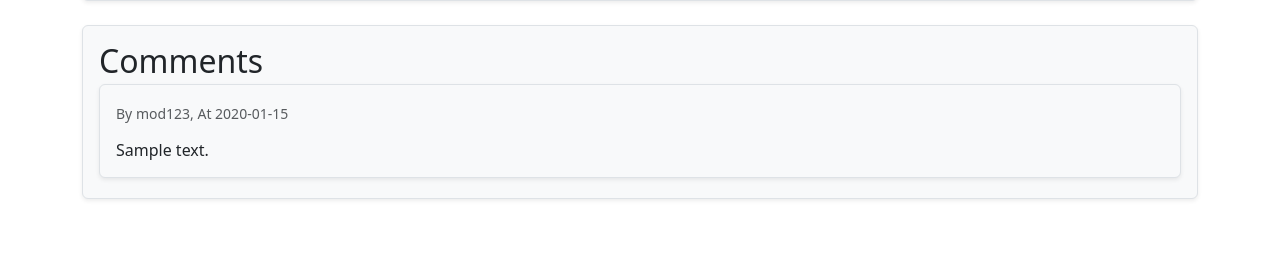
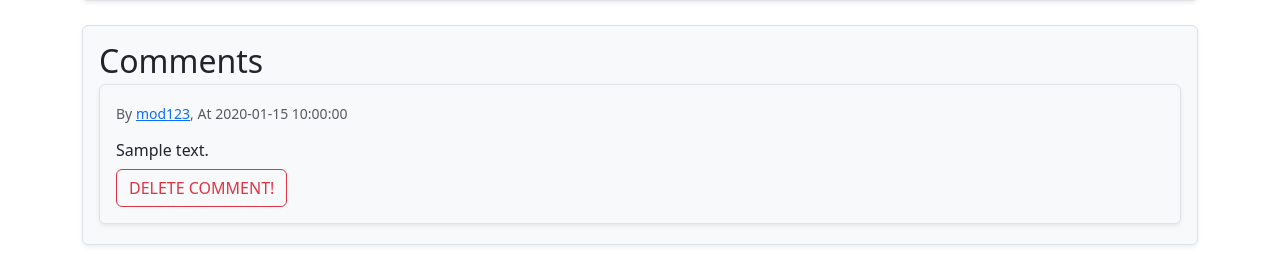
Before and after one commit to HazimDidSomething/MMU-BUZZ, a Flask app: page /post/1 in a window 1280 px wide. Shown: the part 542-800 px from the top of the page. Run offline with Flask 3, Linux system fonts and the light colour scheme; a user stored in the database is signed in; tables that the repository leaves empty hold one stand-in row (values such as "Sample post"); some libraries are stand-ins or nearby versions.

Commit message:
added mod ablity to delete commnets | added profile Url for each user which can be found when clicking user names on post creater or commented user  and at post viewd at home too|

```diff
--- a/website/PostHandle.py
+++ b/website/PostHandle.py
@@ -130,3 +130,16 @@ def comment(post_id):
         db.session.add(new_comment)
         db.session.commit()
         return redirect(url_for("post.ViewPost", post_id=post_id))
+
+@PostHandle.route("/post/delete/comment/<int:comment_id>")
+@login_required
+def delete_comment(comment_id):
+    if current_user.Role == "moderator":
+        comment = PostComment.query.get_or_404(comment_id)
+        db.session.delete(comment)
+        db.session.commit()
+        return redirect(url_for("post.ViewPost", post_id=comment.post_id))
+    else:
+        logout_user()
+        flash("what are u doing ? XD ", category='error')
+        return redirect(url_for('auth.login'))
--- a/website/templates/home.html
+++ b/website/templates/home.html
@@ -22,7 +22,7 @@
     <div class="card">
     <div class="p-3 border rounded bg-light shadow-sm">
       <h5 class="mb-0 ">{{post.title}}</h5>
-      <p class="card-text"><small class="text-body-secondary">By {{post.FirstName}} ,At {{post.date}}</small></p>
+      <p class="card-text"><small class="text-body-secondary">By <a href="{{ url_for('Profile.show_user_profile', user_id=post.user_id) }}">{{post.FirstName}}</a> ,At {{post.date}}</small></p>
       <h6 class="card-text ">{{post.content}}</h6>
       {% if post.images %}
         <img src="{{ post.images[0].name }}" alt="Post image" width="300">
--- a/website/templates/viewpost.html
+++ b/website/templates/viewpost.html
@@ -4,7 +4,7 @@
 {% block content %}
 
     <h2 class="mb-0">{{post.title}}</h2>
-    <p class="card-text"><small class="text-body-secondary">By {{post.FirstName}}, At {{post.date.strftime("%Y-%m-%d")}}</small></p>
+    <p class="card-text"><small class="text-body-secondary">By <a href="{{ url_for('Profile.show_user_profile', user_id=post.user_id) }}">{{post.FirstName}}</a>, At {{post.date.strftime("%Y-%m-%d")}}</small></p>
     <div class="p-3 border rounded bg-light shadow-sm">
         <div class="p-3 border rounded bg-light shadow-sm">
             <h3 class="card-text text-wrap">{{post.content}}</h3>
@@ -64,17 +64,18 @@
         <h2 class="mb-1">Comments</h2>
         {% for comment in comments%}
             <div class = "mb-1 p-3 border rounded bg-light shadow-sm">
-                <p class="card-text"><small class="text-body-secondary">By {{comment.user.FirstName}}, At {{comment.date.strftime("%Y-%m-%d")}}</small></p>
+                <p class="card-text"><small class="text-body-secondary">By <a href="{{ url_for('Profile.show_user_profile', user_id=comment.user.id) }}">{{comment.user.FirstName}}</a>, At {{comment.date.strftime("%Y-%m-%d %H:%M:%S")}}</small></p>
                 <h6 class="card-text ">{{comment.content}}</h6>
+
+            {% if current_user.Role == "moderator" %}
+            <a href="{{ url_for('post.delete_comment', comment_id=comment.id) }}" >
+                <button type="submit" class="btn btn-outline-danger"
+                        onclick="return confirm('Are you sure you want to delete this comment ? This cannot be undone.')">
+                        DELETE COMMENT!
+                </button>
+            </a>
+            {%endif %}
             </div>
         {%endfor%}
-
-
-
-
-
     </div>
-
-
-
 {% endblock %}
```
Also changed, not shown: website/Profile.py (+8 -1 lines), website/templates/Profile.html (+8 -8 lines), website/templates/user_profile.html (added, +32 -0 lines).
